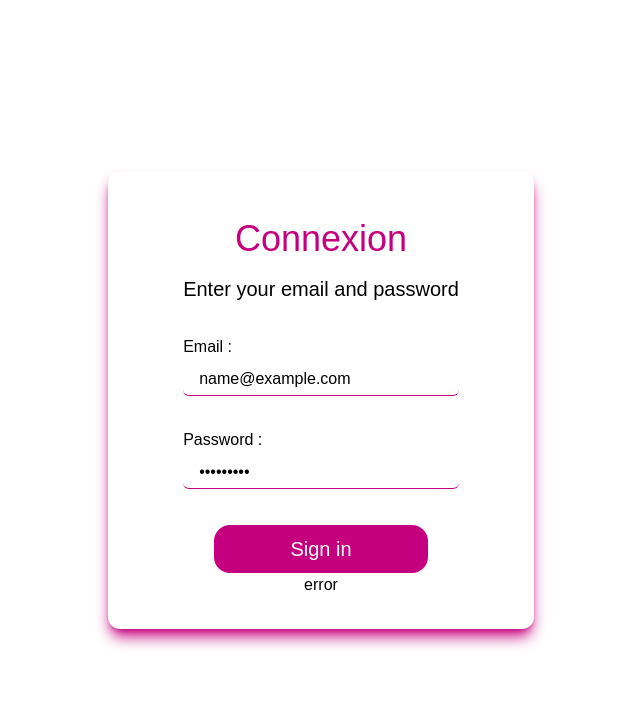
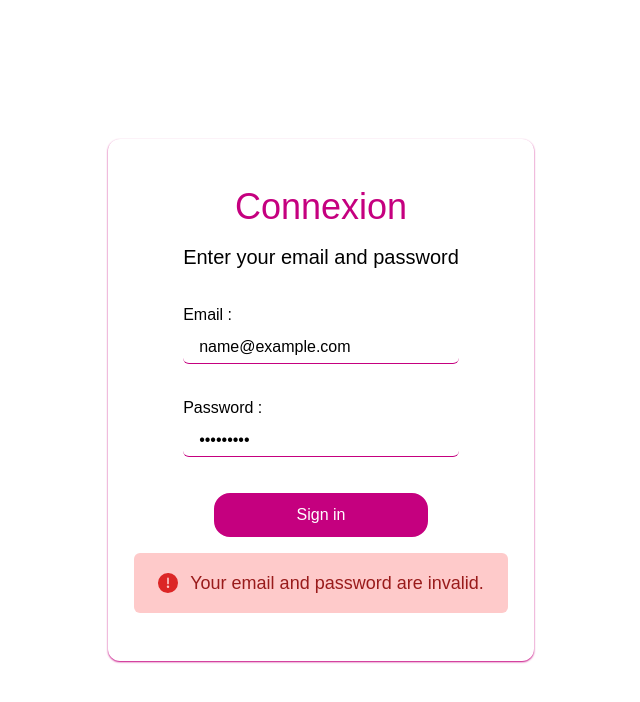
Before and after one commit to AinaElie/Project_Aeon, a Next.js app in the folder app_aeon/: page /login/user in a window 1280 px wide. Both pictures are taken after typing "name@example.com", "Sample123" into the empty fields and a click on the button "Sign in". Shown: the top 702 px of the page, without its empty margins (319-959 px from the left). Built offline with nearby package versions, Linux system fonts and the light colour scheme; no server answers; the database is empty.

Commit message:
feat: style loading and error component

```diff
--- a/app_aeon/app/components/login/LoginUser.tsx
+++ b/app_aeon/app/components/login/LoginUser.tsx
@@ -40,7 +40,7 @@ export default function LoginUser() {
   return (
     <form
       onSubmit={handleSubmit}
-      className="transition-all flex flex-col items-center w-1/3 py-8 rounded-xl shadow-lg hover:scale-110 hover:shadow-2xl hover:shadow-main shadow-main"
+      className="transition-all flex flex-col items-center w-1/3 py-8 rounded-xl shadow-sm hover:shadow-2xl hover:shadow-main shadow-main"
     >
       <div>
         <div className="text-center py-4">
@@ -68,10 +68,13 @@ export default function LoginUser() {
           />
         </div>
       </div>
-      <button className="border-2 text-xl border-main bg-main w-3/6 mt-5 py-2 rounded-2xl text-white hover:text-main hover:bg-transparent transition-all">
-        Sign in
-      </button>
-      {loading ? <Loading /> : ""}
+      {loading ? (
+        <Loading />
+      ) : (
+        <button className="border-2 font-light border-main bg-main w-3/6 mt-5 py-2 rounded-2xl text-white hover:text-main hover:bg-transparent transition-all">
+          Sign in
+        </button>
+      )}
       {error ? <Error /> : ""}
     </form>
   );
--- a/app_aeon/app/components/login/error.tsx
+++ b/app_aeon/app/components/login/error.tsx
@@ -1,5 +1,16 @@
 export default function Error() {
   return (
-    <div>error</div>
-  )
+    <div className="bg-red-200 px-6 py-4 mx-2 my-4 rounded-md text-lg flex items-center max-w-lg">
+      <svg
+        viewBox="0 0 24 24"
+        className="text-red-600 w-5 h-5 sm:w-5 sm:h-5 mr-3"
+      >
+        <path
+          fill="currentColor"
+          d="M11.983,0a12.206,12.206,0,0,0-8.51,3.653A11.8,11.8,0,0,0,0,12.207,11.779,11.779,0,0,0,11.8,24h.214A12.111,12.111,0,0,0,24,11.791h0A11.766,11.766,0,0,0,11.983,0ZM10.5,16.542a1.476,1.476,0,0,1,1.449-1.53h.027a1.527,1.527,0,0,1,1.523,1.47,1.475,1.475,0,0,1-1.449,1.53h-.027A1.529,1.529,0,0,1,10.5,16.542ZM11,12.5v-6a1,1,0,0,1,2,0v6a1,1,0,1,1-2,0Z"
+        ></path>
+      </svg>
+      <span className="text-red-800"> Your email and password are invalid. </span>
+    </div>
+  );
 }
--- a/app_aeon/app/components/login/loading.tsx
+++ b/app_aeon/app/components/login/loading.tsx
@@ -1,3 +1,10 @@
 export default function Loading() {
-  return <p>Loading...</p>
+  return (
+    <div className="flex space-x-2 justify-center items-center mt-8">
+      <span className="sr-only">Loading...</span>
+      <div className="h-3 w-3 bg-main rounded-full animate-bounce [animation-delay:-0.3s]"></div>
+      <div className="h-3 w-3 bg-main rounded-full animate-bounce [animation-delay:-0.15s]"></div>
+      <div className="h-3 w-3 bg-main rounded-full animate-bounce"></div>
+    </div>
+  );
 }
```
